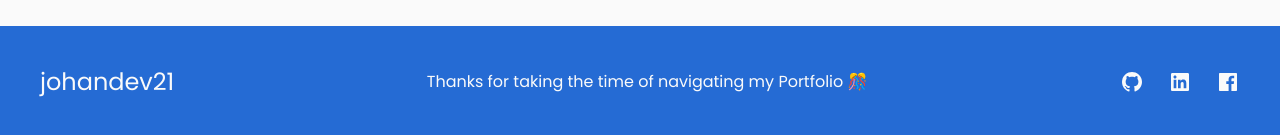
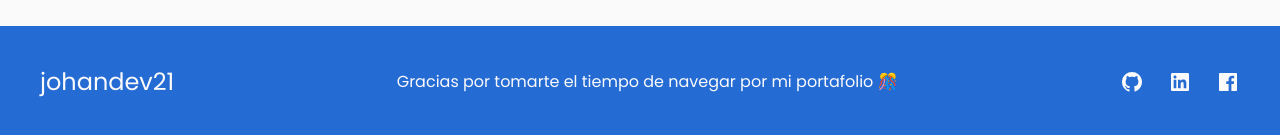
Before and after one commit to johan2160/Portfolio, a React (Vite) app: page / in a window 1280 px wide. Shown: the part 4240-4375 px from the top of the page. Built offline with nearby package versions, Linux system fonts and the light colour scheme.

Commit message:
feat: update portfolio message to Spanish
Updated the portfolio thank you message from English to Spanish.
Changed "Thanks for taking the time of navigating my Portfolio 🎊" to "Gracias por tomarte el tiempo de navegar por mi portafolio 🎊".

```diff
--- a/src/components/Footer.jsx
+++ b/src/components/Footer.jsx
@@ -7,7 +7,7 @@ const Footer = ({name}) => {
     <footer className='flex flex-col items-center gap-4 px-4 py-5 mt-64 text-center text-content2 md:mt-80 xl:mt-96 xl:py-10 bg-primary'>
       <div className='w-full flex flex-col gap-6 md:gap-8 items-center xl:flex-row xl:justify-between max-w-[1200px]'>
         <h3 className='text-2xl'>{name}</h3>
-        <p>Thanks for taking the time of navigating my Portfolio 🎊</p>
+        <p>Gracias por tomarte el tiempo de navegar por mi portafolio 🎊</p>
         <ul className='flex gap-6'>
             <a href='https://github.com/johan2160' target='_blank'><RiGithubFill className='transition-colors text-content2 hover:text-selectionbg' /></a>
             <a href='https://www.linkedin.com/in/johan-carrasco-493a85319' target='_blank'><RiLinkedinBoxFill className='transition-colors text-content2 hover:text-selectionbg' /></a>
```
